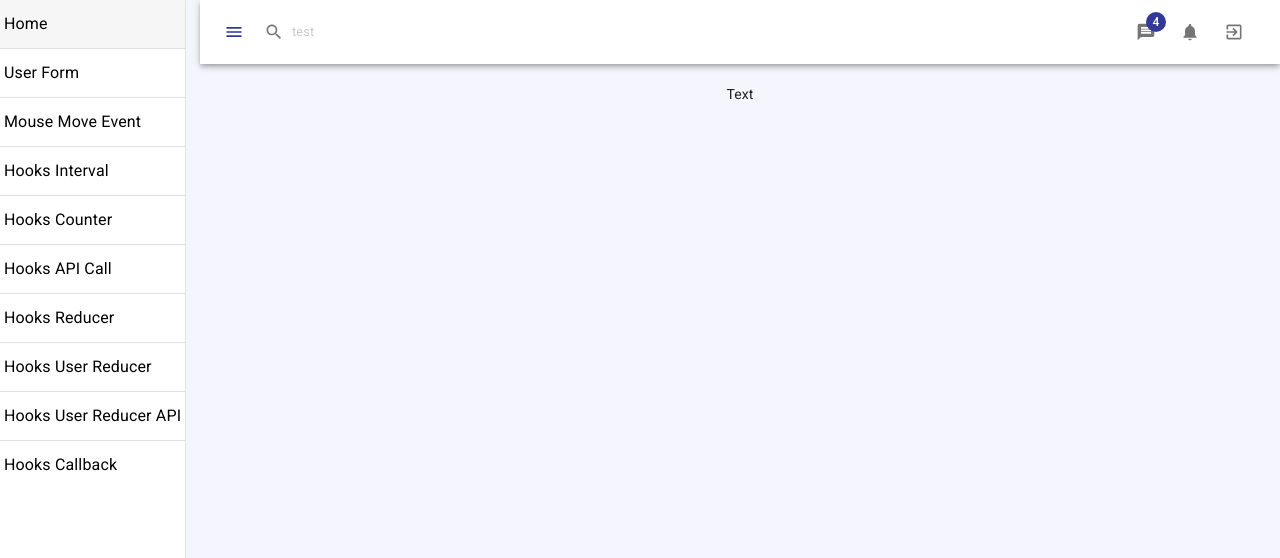
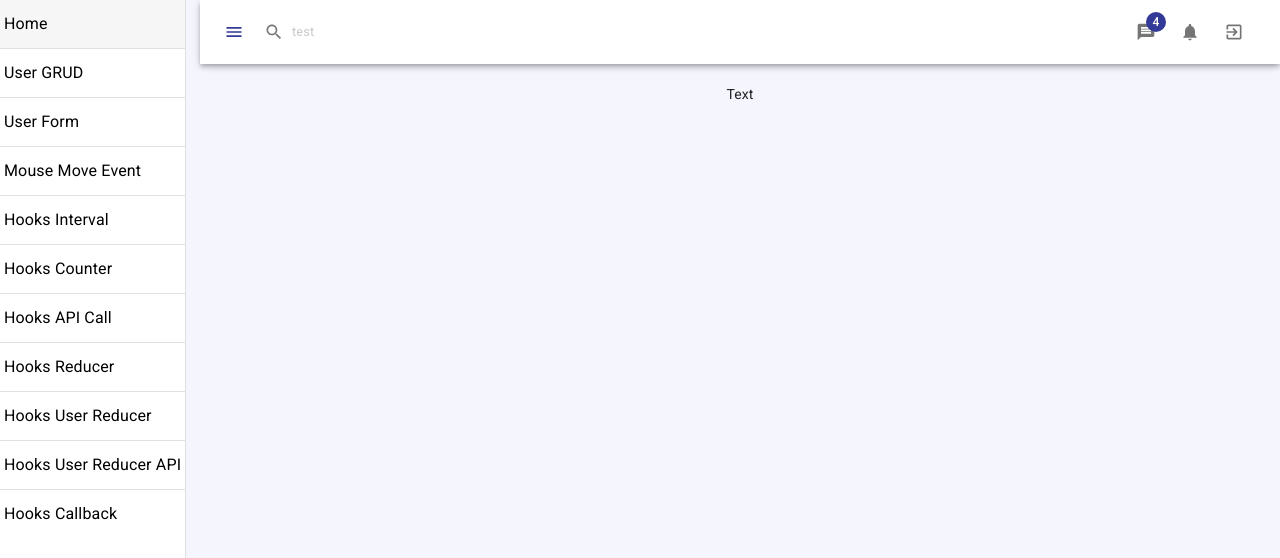
Before and after one commit to selvam16/learning_react_hooks, a React (Create React App) app: page / in a window 1280 px wide. Shown: the top 558 px of the page. Built offline with nearby package versions, Linux system fonts and the light colour scheme.

Commit message:
Add files via upload

```diff
--- a/src/components/sideMenu.js
+++ b/src/components/sideMenu.js
@@ -22,7 +22,9 @@ const SideMenu = () => {
         user,
         userDispatch,
     } = useContext(UserContext);
-    const Menus = ['User Form',
+    const Menus = [
+        'User GRUD',
+        'User Form',
         'Mouse Move Event',
         'Hooks Interval',
         'Hooks Counter',
```
